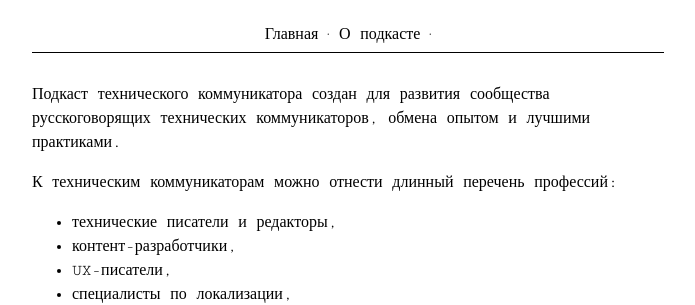
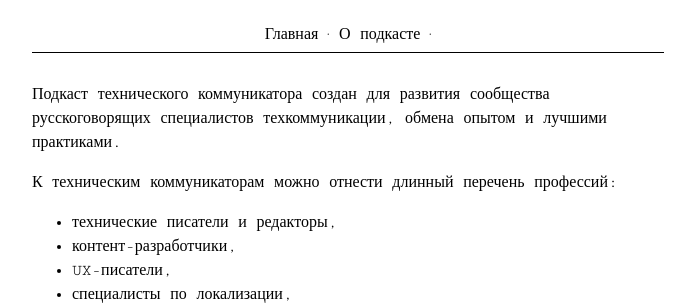
Before and after one commit to techwritex/techcommpod, a Jekyll site: the page built from about.md, in a window 1280 px wide. Shown: the part 275-580 px from the top of the page, without its empty margins (292-987 px from the left). Built offline with Jekyll 4.4.1, drawn with Linux system fonts in a browser that asks for light colours.

Commit message:
techcommpod-1.2-about-update

```diff
--- a/about.md
+++ b/about.md
@@ -4,7 +4,7 @@ title:
 permalink: /about/
 ---
 
-Подкаст технического коммуникатора создан для развития сообщества русскоговорящих технических коммуникаторов, обмена опытом и лучшими практиками.
+Подкаст технического коммуникатора создан для развития сообщества русскоговорящих специалистов техкоммуникации, обмена опытом и лучшими практиками.
 
 К техническим коммуникаторам можно отнести длинный перечень профессий:
 - технические писатели и редакторы,
```
